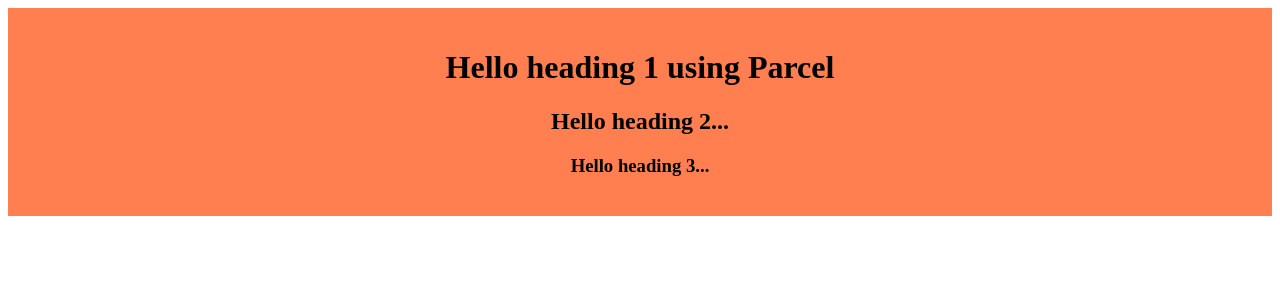
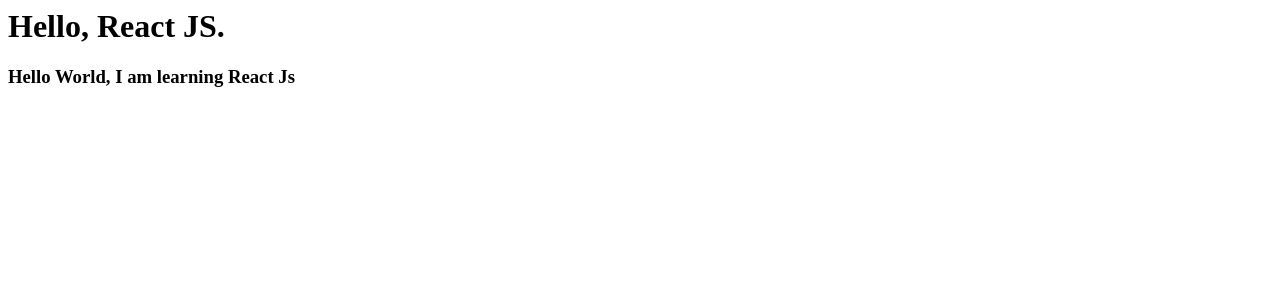
Before and after one commit to sunnysaini466/learn-react, a React (Vite) app: page / in a window 1280 px wide. Shown: the top 300 px of the page. Built offline with nearby package versions, Linux system fonts and the light colour scheme.

Commit message:
learn JSX, Components, Babel

```diff
--- a/App.js
+++ b/App.js
@@ -17,38 +17,24 @@
 import React from "react";
 import ReactDOM from "react-dom/client";
 
-const heading1 = React.createElement(
-  "h1",
-  {
-    id: "heading1",
-  },
-  "Hello heading 1 using Parcel"
+//JSX
+const heading = (
+    <h1 id="title1" key="heading1" className="heading2">
+      Hello, React JS.
+    </h1>
 );
 
-const heading2 = React.createElement(
-  "h2",
-  {
-    id: "heading2",
-  },
-  "Hello heading 2..."
-);
+//Components
 
-const heading3 = React.createElement(
-  "h3",
-  {
-    id: "heading3",
-  },
-  "Hello heading 3..."
-);
-
-const div = React.createElement(
-  "div",
-  {
-    id: "container",
-  },
-  [heading1, heading2, heading3]
-);
+const HeadingComponent = () => {
+  return (
+    <div>
+      {heading}
+      <h3>Hello World, I am learning React Js</h3>
+    </div>
+  );
+};
 
 const root = ReactDOM.createRoot(document.getElementById("root"));
 
-root.render([div]);
+root.render(<HeadingComponent />);
--- a/package.json
+++ b/package.json
@@ -3,6 +3,8 @@
   "version": "1.0.0",
   "description": "This is namaste react course",
   "scripts": {
+    "start": "parcel index.html",
+    "build": "parcel build index.html",
     "test": "jest"
   },
   "repository": {
@@ -16,10 +18,12 @@
   },
   "homepage": "https://github.com/sunnysaini466/learn-react#readme",
   "devDependencies": {
+    "@babel/core": "^7.20.7",
     "parcel": "^2.8.2",
     "process": "^0.11.10"
   },
   "dependencies": {
+    "babel-plugin-transform-remove-console": "^6.9.4",
     "react": "^18.2.0",
     "react-dom": "^18.2.0"
   }
```
Also changed, not shown: .babelrc (added), 1 other file (tests, documents, lock files or other folders).
